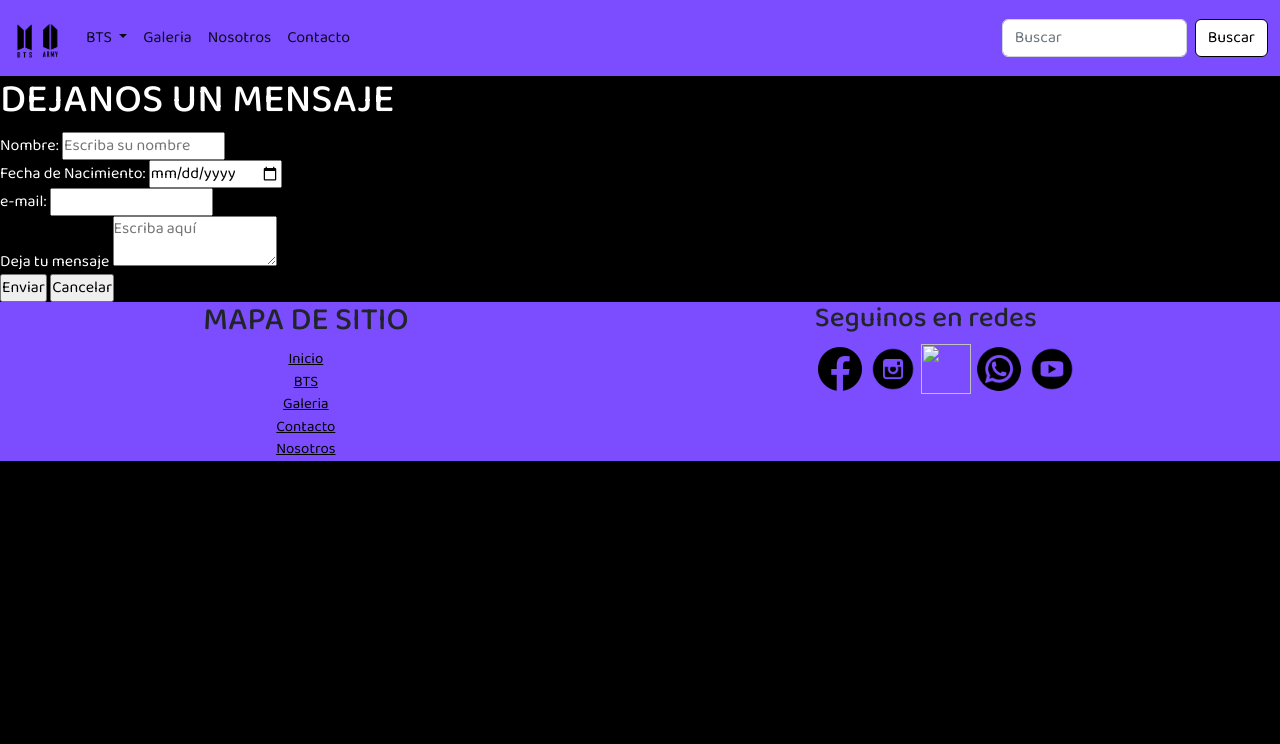
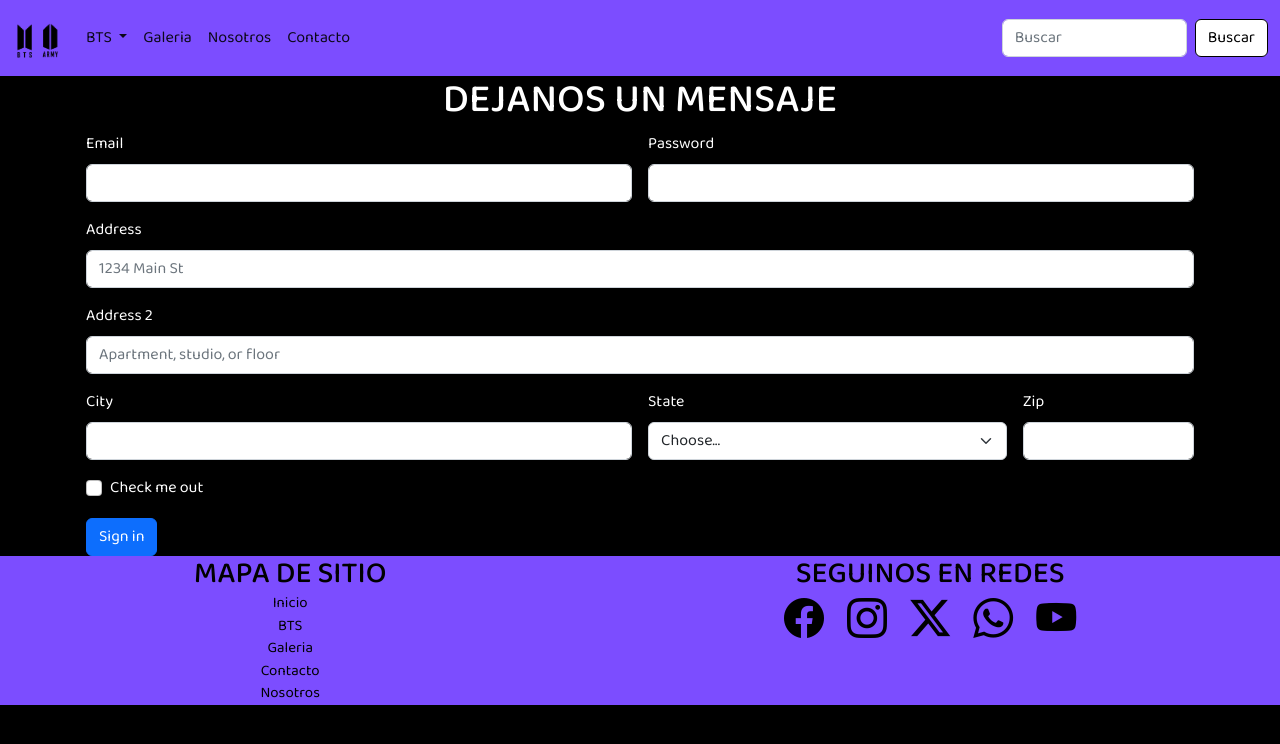
Before and after one commit to giha22/Proyectoinicial, a plain HTML site: page pages/contacto.html in a window 1280 px wide. Drawn offline with nearby package versions, Linux system fonts and the light colour scheme.

Commit message:
nuevo footer y formulario

```diff
--- a/css/style.css
+++ b/css/style.css
@@ -147,9 +147,18 @@
     background-color: #7c4dff;
 }
 
-.redes img {
-    height: 50px;
-    width: 50px;
+footer h2 {
+    color: black;
+    font-size: 30px;
+    text-align: center;
+    margin: 0;
+}
+
+.redes i {
+    text-decoration: none;
+    font-size: 40px;
+    color: black;
+    padding: 10px;
 }
 
 .mapa a {
@@ -157,6 +166,7 @@
     flex-direction: column;
     align-items: center;
     color: black;
+    text-decoration: none;
 }
 
 /* discografia */
@@ -211,8 +221,13 @@
     object-fit: cover;
 }
 
+/* contacto */
 
-
+.formulario {
+    display: flex;
+    flex-direction: column;
+    align-items: center;
+}
 
 /* responsive */
 
@@ -242,3 +257,11 @@
         position: relative;
     }
 }
+
+@media screen and (max-width: 550px) {
+    footer {
+        flex-direction: column;
+        align-items: center;
+        justify-content: center;
+    }
+}
--- a/pages/contacto.html
+++ b/pages/contacto.html
@@ -1,12 +1,16 @@
 <!DOCTYPE html>
 <html lang="en">
+
 <head>
     <meta charset="UTF-8">
     <meta name="viewport" content="width=device-width, initial-scale=1.0">
-    <link href="https://cdn.jsdelivr.net/npm/bootstrap@5.2.3/dist/css/bootstrap.min.css" rel="stylesheet" integrity="sha384-rbsA2VBKQhggwzxH7pPCaAqO46MgnOM80zW1RWuH61DGLwZJEdK2Kadq2F9CUG65" crossorigin="anonymous">
+    <link href="https://cdn.jsdelivr.net/npm/bootstrap@5.2.3/dist/css/bootstrap.min.css" rel="stylesheet"
+        integrity="sha384-rbsA2VBKQhggwzxH7pPCaAqO46MgnOM80zW1RWuH61DGLwZJEdK2Kadq2F9CUG65" crossorigin="anonymous">
+    <link rel="stylesheet" href="https://cdn.jsdelivr.net/npm/bootstrap-icons@1.11.3/font/bootstrap-icons.min.css">
     <link rel="stylesheet" href="../css/style.css">
     <title>Contacto</title>
 </head>
+
 <body>
     <header>
         <nav class="navbar navbar-expand-lg bg-colornav">
@@ -51,28 +55,51 @@
             </div>
         </nav>
     </header>
-    <main>
+    <main class="formulario">
         <h1>DEJANOS UN MENSAJE</h1>
-        <form action="" method="get" class="formulario">
-            <div>
-                <label for="nombre">Nombre: </label>
-                <input id="nombre" type="text" placeholder="Escriba su nombre">
+
+        <form class="container row g-3">
+            <div class="col-md-6">
+                <label for="inputEmail4" class="form-label">Email</label>
+                <input type="email" class="form-control" id="inputEmail4">
             </div>
-            <div>
-                <label for="nac">Fecha de Nacimiento: </label>
-                <input type="date" name="nac" id="nac" placeholder="dd/mm/aaaa">
+            <div class="col-md-6">
+                <label for="inputPassword4" class="form-label">Password</label>
+                <input type="password" class="form-control" id="inputPassword4">
             </div>
-            <div>
-                <label for="email">e-mail: </label>
-                <input type="email" name="email" id="email">
+            <div class="col-12">
+                <label for="inputAddress" class="form-label">Address</label>
+                <input type="text" class="form-control" id="inputAddress" placeholder="1234 Main St">
             </div>
-            <div>
-                <label for="mensaje">Deja tu mensaje </label>
-                <textarea name="mensaje" id="mensaje" placeholder="Escriba aquí"></textarea>
+            <div class="col-12">
+                <label for="inputAddress2" class="form-label">Address 2</label>
+                <input type="text" class="form-control" id="inputAddress2" placeholder="Apartment, studio, or floor">
             </div>
-            <div>
-                <input type="submit" value="Enviar">
-                <input type="reset" value="Cancelar">
+            <div class="col-md-6">
+                <label for="inputCity" class="form-label">City</label>
+                <input type="text" class="form-control" id="inputCity">
+            </div>
+            <div class="col-md-4">
+                <label for="inputState" class="form-label">State</label>
+                <select id="inputState" class="form-select">
+                    <option selected>Choose...</option>
+                    <option>...</option>
+                </select>
+            </div>
+            <div class="col-md-2">
+                <label for="inputZip" class="form-label">Zip</label>
+                <input type="text" class="form-control" id="inputZip">
+            </div>
+            <div class="col-12">
+                <div class="form-check">
+                    <input class="form-check-input" type="checkbox" id="gridCheck">
+                    <label class="form-check-label" for="gridCheck">
+                        Check me out
+                    </label>
+                </div>
+            </div>
+            <div class="col-12">
+                <button type="submit" class="btn btn-primary">Sign in</button>
             </div>
         </form>
     </main>
@@ -86,14 +113,17 @@
             <a href="./about-us.html">Nosotros</a>
         </div>
         <div class="redes">
-            <h3>Seguinos en redes</h3>
-            <a href="https://www.facebook.com/" target="_blank"><img src="../img/iconofacebook.png" alt=""></a>
-            <a href="https://www.instagram.com/" target="_blank"><img src="../img/iconoinstagram.png" alt=""></a>
-            <a href="https://x.com/" target="_blank"><img src="../img/iconotwiter.png" alt=""></a>
-            <a href="https://www.whatsapp.com/" target="_blank"><img src="../img/iconowhatsapp.png" alt=""></a>
-            <a href="https://www.youtube.com/" target="_blank"><img src="../img/iconoyoutube.png" alt=""></a>
+            <h2>SEGUINOS EN REDES</h2>
+            <a href="https://www.facebook.com/" target="_blank"><i class="bi bi-facebook"></i></a>
+            <a href="https://www.instagram.com/" target="_blank"><i class="bi bi-instagram"></i></a>
+            <a href="https://x.com/" target="_blank"><i class="bi bi-twitter-x"></i></a>
+            <a href="https://www.whatsapp.com/" target="_blank"><i class="bi bi-whatsapp"></i></a>
+            <a href="https://www.youtube.com/" target="_blank"><i class="bi bi-youtube"></i></a>
         </div>
     </footer>
-    <script src="https://cdn.jsdelivr.net/npm/bootstrap@5.2.3/dist/js/bootstrap.bundle.min.js" integrity="sha384-kenU1KFdBIe4zVF0s0G1M5b4hcpxyD9F7jL+jjXkk+Q2h455rYXK/7HAuoJl+0I4" crossorigin="anonymous"></script>
+    <script src="https://cdn.jsdelivr.net/npm/bootstrap@5.2.3/dist/js/bootstrap.bundle.min.js"
+        integrity="sha384-kenU1KFdBIe4zVF0s0G1M5b4hcpxyD9F7jL+jjXkk+Q2h455rYXK/7HAuoJl+0I4"
+        crossorigin="anonymous"></script>
 </body>
+
 </html>
```
Also changed, not shown: index.html (+7 -7 lines), pages/about-us.html (+7 -6 lines), pages/catalogo.html (+7 -6 lines), pages/galeria.html (+7 -6 lines).
